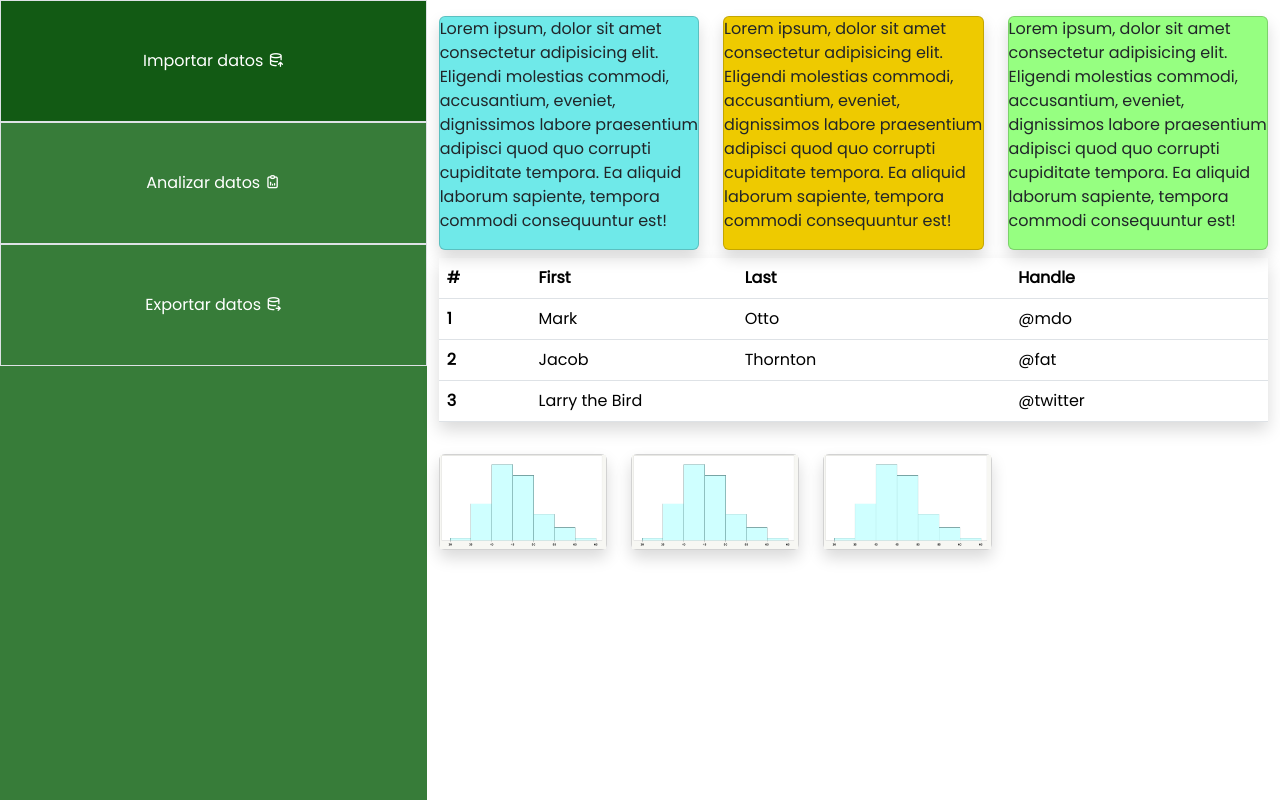
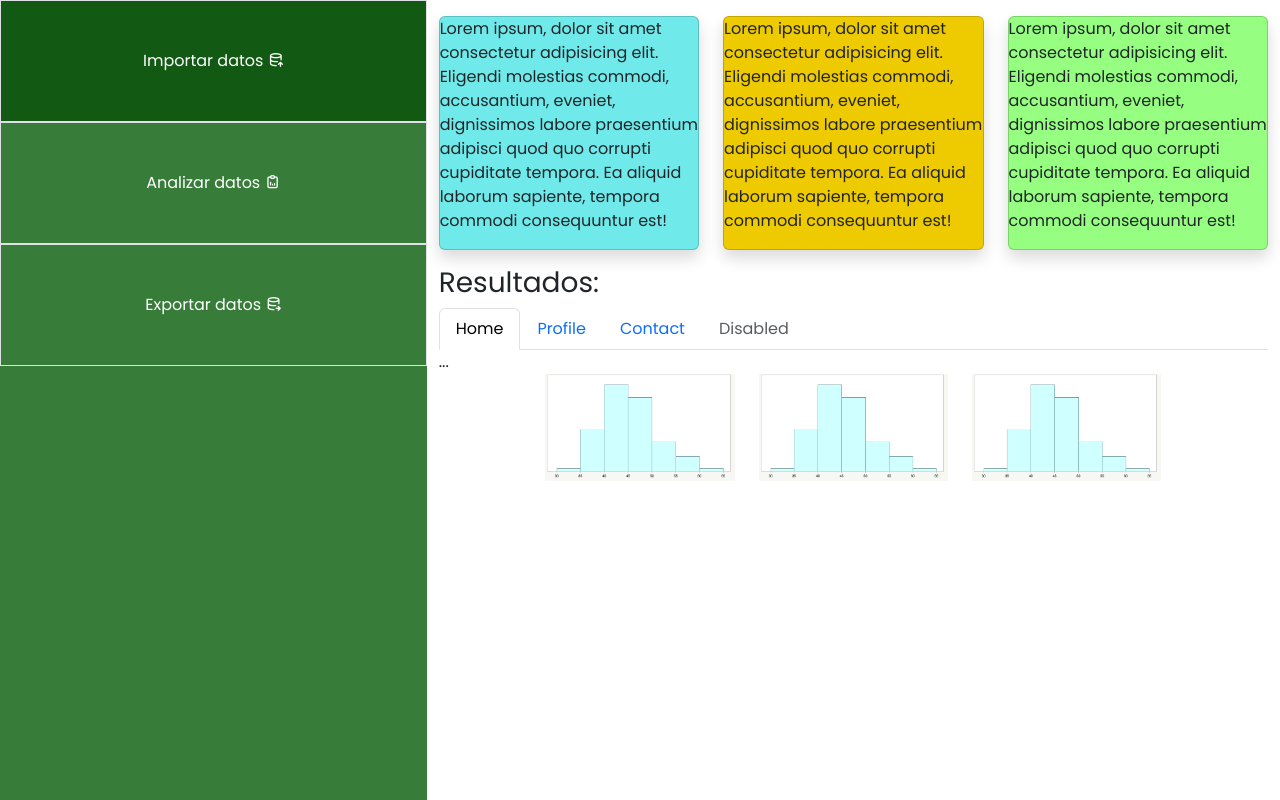
Before and after one commit to Creator125/Practicas-Python-Cesde, a plain HTML site: page reserva-arboles/dashboard.html in a window 1280 px wide. Drawn offline with Linux system fonts and the light colour scheme.

```diff
--- a/reserva-arboles/dashboard.html
+++ b/reserva-arboles/dashboard.html
@@ -1,5 +1,6 @@
 <!DOCTYPE html>
 <html lang="en">
+
 <head>
     <meta charset="UTF-8">
     <meta name="viewport" content="width=device-width, initial-scale=1.0">
@@ -8,18 +9,21 @@
     <link rel="stylesheet" href="assets/styles/estilos.css">
     <title>Document</title>
 </head>
+
 <body>
     <main class="container-fluid">
         <div class="row">
             <div class="col-12 col-md-4 text-white columnaDashboard">
                 <div class="row">
-                    <div class="col-12 p-5 text-center border">Importar datos <i class="ti ti-database-import"></i></div>
+                    <div class="col-12 p-5 text-center border">Importar datos <i class="ti ti-database-import"></i>
+                    </div>
                 </div>
                 <div class="row">
                     <div class="col-12 p-5 text-center border">Analizar datos <i class="ti ti-clipboard-data"></i></div>
                 </div>
                 <div class="row">
-                    <div class="col-12 p-5 text-center border">Exportar datos <i class="ti ti-database-export"></i></div>
+                    <div class="col-12 p-5 text-center border">Exportar datos <i class="ti ti-database-export"></i>
+                    </div>
                 </div>
             </div>
             <div class="col-12 col-md-8 mt-3 ">
@@ -55,53 +59,52 @@
 
                 <div class="row my-2">
                     <div class="col-12 ">
-                        <table class="table table-hover shadow">
-                            <thead>
-                                <tr>
-                                    <th scope="col">#</th>
-                                    <th scope="col">First</th>
-                                    <th scope="col">Last</th>
-                                    <th scope="col">Handle</th>
-                                </tr>
-                            </thead>
-                            <tbody>
-                                <tr>
-                                    <th scope="row">1</th>
-                                    <td>Mark</td>
-                                    <td>Otto</td>
-                                    <td>@mdo</td>
-                                </tr>
-                                <tr>
-                                    <th scope="row">2</th>
-                                    <td>Jacob</td>
-                                    <td>Thornton</td>
-                                    <td>@fat</td>
-                                </tr>
-                                <tr>
-                                    <th scope="row">3</th>
-                                    <td colspan="2">Larry the Bird</td>
-                                    <td>@twitter</td>
-                                </tr>
-                            </tbody>
-                        </table>
+                        <div class="row my-2">
+                            <div class="col-12">
+                                <h3>Resultados: </h3>
+                                <ul class="nav nav-tabs" id="myTab" role="tablist">
+                                    <li class="nav-item" role="presentation">
+                                        <button class="nav-link active" id="home-tab" data-bs-toggle="tab"
+                                            data-bs-target="#home-tab-pane" type="button" role="tab"
+                                            aria-controls="home-tab-pane" aria-selected="true">Home</button>
+                                    </li>
+                                    <li class="nav-item" role="presentation">
+                                        <button class="nav-link" id="profile-tab" data-bs-toggle="tab"
+                                            data-bs-target="#profile-tab-pane" type="button" role="tab"
+                                            aria-controls="profile-tab-pane" aria-selected="false">Profile</button>
+                                    </li>
+                                    <li class="nav-item" role="presentation">
+                                        <button class="nav-link" id="contact-tab" data-bs-toggle="tab"
+                                            data-bs-target="#contact-tab-pane" type="button" role="tab"
+                                            aria-controls="contact-tab-pane" aria-selected="false">Contact</button>
+                                    </li>
+                                    <li class="nav-item" role="presentation">
+                                        <button class="nav-link" id="disabled-tab" data-bs-toggle="tab"
+                                            data-bs-target="#disabled-tab-pane" type="button" role="tab"
+                                            aria-controls="disabled-tab-pane" aria-selected="false"
+                                            disabled>Disabled</button>
+                                    </li>
+                                </ul>
+                                <div class="tab-content" id="myTabContent">
+                                    <div class="tab-pane fade show active" id="home-tab-pane" role="tabpanel"
+                                        aria-labelledby="home-tab" tabindex="0">...</div>
+                                    <div class="tab-pane fade" id="profile-tab-pane" role="tabpanel"
+                                        aria-labelledby="profile-tab" tabindex="0">...</div>
+                                    <div class="tab-pane fade" id="contact-tab-pane" role="tabpanel"
+                                        aria-labelledby="contact-tab" tabindex="0">...</div>
+                                    <div class="tab-pane fade" id="disabled-tab-pane" role="tabpanel"
+                                        aria-labelledby="disabled-tab" tabindex="0">...</div>
                                 </div>
+                                <div class="row justify-content-center">
+                                    <div class="col-12 col-md-3">
+                                        <img src="./assets/img/grafico-ejemplo.png" alt="" class="img-fluid">
                                     </div>
-
-                <div class="col-12 col-md-8 mt-3 ">
-                    <div class="row row-cols-1 row-cols-md-3">
-                        <div class="col">
-                            <div class="card h-100 shadow">
-                                <img src="assets/img/grafico-ejemplo.png" alt="">
+                                    <div class="col-12 col-md-3">
+                                        <img src="./assets/img/grafico-ejemplo.png" alt="" class="img-fluid">
                                     </div>
+                                    <div class="col-12 col-md-3">
+                                        <img src="./assets/img/grafico-ejemplo.png" alt="" class="img-fluid">
                                     </div>
-                        <div class="col">
-                            <div class="card h-100 shadow">
-                                <img src="assets/img/grafico-ejemplo.png" alt="">
-                            </div>
-                        </div>
-                        <div class="col">
-                            <div class="card h-100 shadow">
-                                <img src="assets/img/grafico-ejemplo.png" alt="">
                                 </div>
                             </div>
                         </div>
@@ -111,4 +114,5 @@
 
     <script src="js/bootstrap.js"></script>
 </body>
+
 </html>
```
Also changed, not shown: 4 other files. Lines whose indentation alone changed are shown as unchanged.
